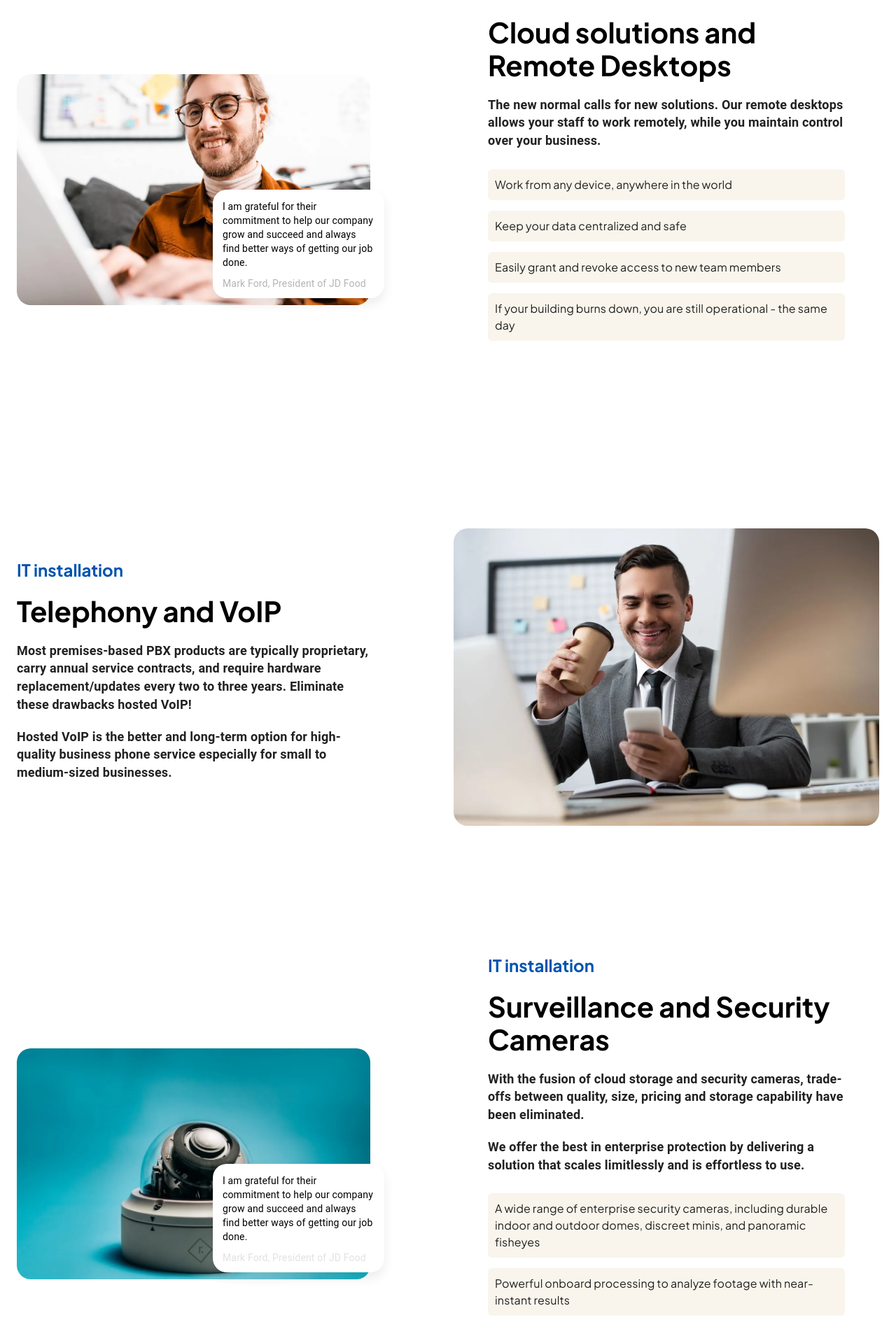
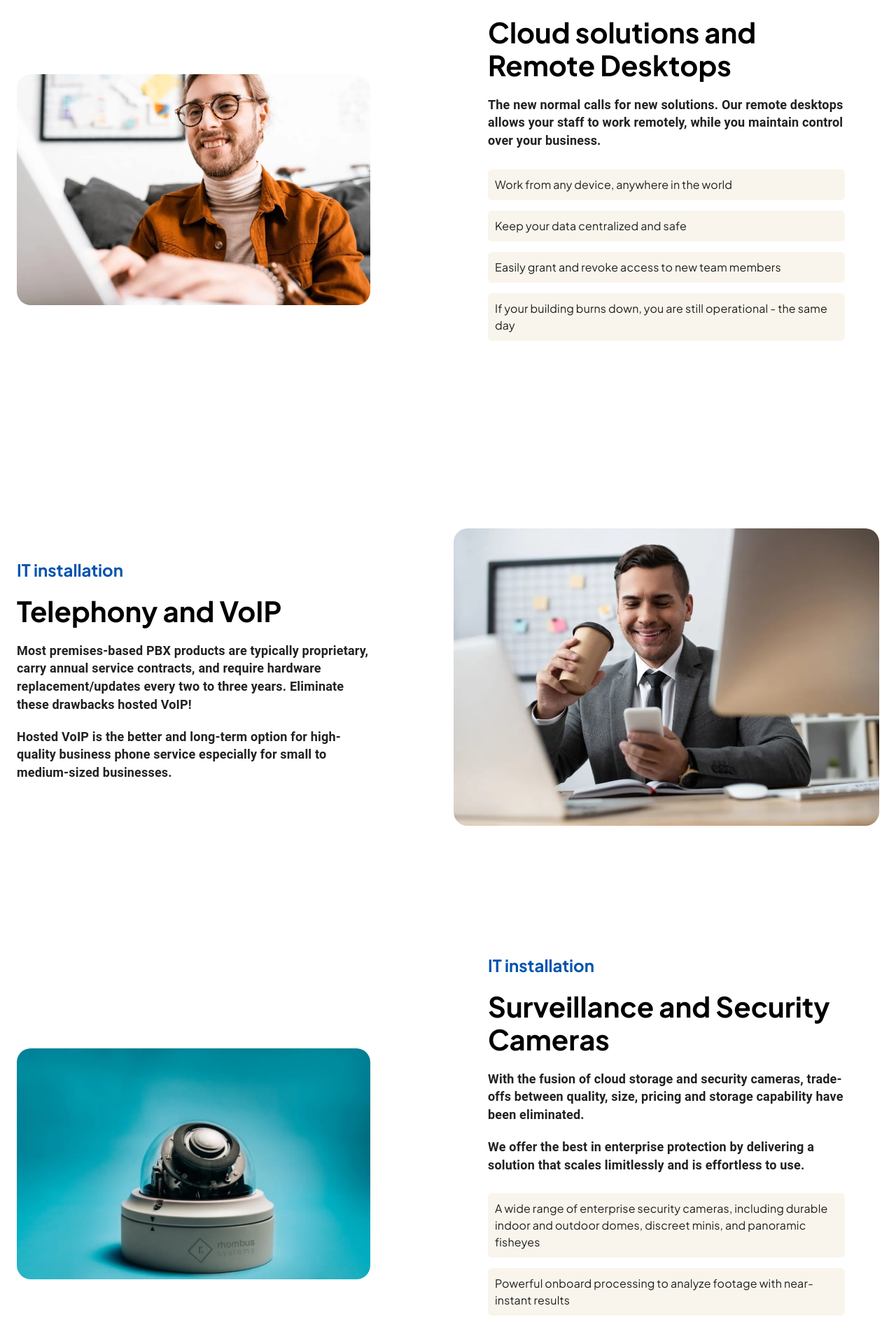
Before and after one commit to Be-HappyDev/smm-consultinggroup, a Next.js app: page /it-infrastructure in a window 1280 px wide. Shown: the part 1953-3872 px from the top of the page at 70% size. Built offline with nearby package versions, Linux system fonts and the light colour scheme.

Commit message:
refactoring pages

```diff
--- a/src/components/Header/MyMenu.tsx
+++ b/src/components/Header/MyMenu.tsx
@@ -1,6 +1,6 @@
 "use client";
 import { cstyles } from "@/configs/globalStyle";
-import { ItServices, OurStory } from "@/data/navItem";
+import { ItServices, OurStory, OurTeam } from "@/data/navItem";
 import { Box, Link, Menu, MenuItem, Typography } from "@mui/material";
 import Button from "@mui/material/Button";
 import { MouseEvent, useState } from "react";
@@ -93,6 +93,7 @@ export const MyMenu = () => {
                       </MenuItem>
                     </>
                   ))}
+
                 </Menu>
               )}
             </>
--- a/src/data/navItem.ts
+++ b/src/data/navItem.ts
@@ -115,22 +115,25 @@ export const ItServices = [
   },
   {
     menu: "Pricing",
-    slug: "pricing"
+    slug: "pricing",
   },
   {
     menu: "Our Story",
   },
   {
     menu: "Contact Us",
-    slug: "contact"
+    slug: "contact",
   },
 ];
 
 export const OurStory = [
   {
-    dropdown: [
-      { menuItem: "About Us", slug: "about-us" },
-
-    ],
+    dropdown: [{ menuItem: "About Us", slug: "about-us" }],
   },
 ];
+
+export const OurTeam = [
+  {
+    dropdown: [{ menuItem: "Maira Suiunushova CEO", slug: "mairasuiunushova.ru" }],
+  },
+];
--- a/src/screens/AboutPage/AboutPage.tsx
+++ b/src/screens/AboutPage/AboutPage.tsx
@@ -264,10 +264,9 @@ export const AboutPage = () => {
               component="p"
               sx={{ marginBottom: "15px", fontSize: { xs: "12px", md: "15px" }, fontWeight: "600" }}
             >
-              Smm Consulting Group is a locally owned Technology Services
+              SMM Consulting Group is a locally owned Technology Services
               Provider, offering a full range of IT services to business of all
-              sizes and industries in the Central Valley, specifically in Fresno
-              and Clovis.
+              sizes and industries in United States.
             </Typography>
             <Typography
               variant="body2"
--- a/src/screens/ContactPage/ContactPage.tsx
+++ b/src/screens/ContactPage/ContactPage.tsx
@@ -100,11 +100,11 @@ export const ContactPage = () => {
 
               <Box component={"div"}>
                 <a
-                  href="mailto:m.suiunyshova@gmail.com"
+                  href="mailto:info@smmconsultinggroup.com"
                   className={styles.link}
                 >
                   <MailIcon />
-                  m.suiunyshova@gmail.com
+                  info@smmconsultinggroup.com
                 </a>
                 <a href="tel:+1(904)587-9682" className={styles.link}>
                   <PhoneSmallIcon />
--- a/src/screens/HomePage/HomePage.tsx
+++ b/src/screens/HomePage/HomePage.tsx
@@ -221,7 +221,7 @@ export const HomePage = () => {
                   fontWeight: "600",
                 }}
               >
-                Since smm consulting Group s inception, almost no clients have
+                Since SMM Consulting Group s inception, almost no clients have
                 ever left us. We invest in your business - and the results speak
                 for themselves!
               </Typography>
@@ -291,14 +291,14 @@ export const HomePage = () => {
                 fontSize: "40px",
               }}
             >
-              Your full-service IT provider in Central Valley
+              Your full-service IT provider in United States
             </Typography>
             <Typography
               variant="body2"
               component="p"
               sx={{ marginBottom: "15px", fontSize: "15px", fontWeight: "600" }}
             >
-              With more than 35 years in the IT-management and technology
+              With more than 8+ years in the IT-management and technology
               consulting industry, our team has nearly unmatched expertise and
               knowledge. We don’t just settle for the basics. Instead, our team
               constantly trains, so we can live up to our reputation of giving
--- a/src/screens/ItInfrastructure/IT.module.css
+++ b/src/screens/ItInfrastructure/IT.module.css
@@ -138,6 +138,9 @@
   border-radius: 20px;
   z-index: 2;
   background-color: #fff;
+  display: flex;
+  align-items: center;
+  justify-content: center;
 }
 
 .cloudSolutionContent {
--- a/src/screens/ItInfrastructure/ItInfrastructurePage.tsx
+++ b/src/screens/ItInfrastructure/ItInfrastructurePage.tsx
@@ -268,28 +268,7 @@ export const ItInfrastructurePage = () => {
         <GridBox className={cn(styles.cloudSolution)}>
           <div className={styles.cloudSolutionPhoto}>
             <Image src={CloudSolution} alt="CloudSolution" />
-            <div className={styles.cloudSolutionText}>
-              <Typography
-                variant="body2"
-                component={"p"}
-                sx={{
-                  color: "#000",
-                  marginBottom: "10px",
-                }}
-              >
-                I am grateful for their commitment to help our company grow and
-                succeed and always find better ways of getting our job done.
-              </Typography>
-              <Typography
-                variant="body2"
-                component={"p"}
-                sx={{
-                  color: "#B5B5B5",
-                }}
-              >
-                Mark Ford, President of JD Food
-              </Typography>
-            </div>
+
           </div>
           <div className={styles.cloudSolutionContent}>
             <Typography
@@ -436,28 +415,7 @@ export const ItInfrastructurePage = () => {
         <GridBox className={cn(styles.securityCamera)}>
           <div className={styles.cloudSolutionPhoto}>
             <Image src={Camera} alt="Camera" />
-            <div className={styles.cloudSolutionText}>
-              <Typography
-                variant="body2"
-                component={"p"}
-                sx={{
-                  color: "#000",
-                  marginBottom: "10px",
-                }}
-              >
-                I am grateful for their commitment to help our company grow and
-                succeed and always find better ways of getting our job done.
-              </Typography>
-              <Typography
-                variant="body2"
-                component={"p"}
-                sx={{
-                  color: "#E2E2E2",
-                }}
-              >
-                Mark Ford, President of JD Food
-              </Typography>
-            </div>
+
           </div>
           <div className={styles.cloudSolutionContent}>
             <Typography
--- a/src/screens/ItOptimization/ItOptimization.module.css
+++ b/src/screens/ItOptimization/ItOptimization.module.css
@@ -192,6 +192,9 @@
   border-radius: 20px;
   z-index: 2;
   background-color: #fff;
+  display: flex;
+  align-items: center;
+  justify-content: center;
 }
 
 .dataAnalitics .cloudSolutionText {
@@ -206,6 +209,9 @@
   border-radius: 20px;
   z-index: 2;
   background-color: #fff;
+  display: flex;
+  align-items: center;
+  justify-content: center;
 }
 
 .cloudSolutionContent {
```
Also changed, not shown: src/screens/ItOptimization/ItOptimizationPage.tsx (+1 -21 lines), src/screens/TtManagement/ItManagementPage.tsx (+0 -46 lines).
